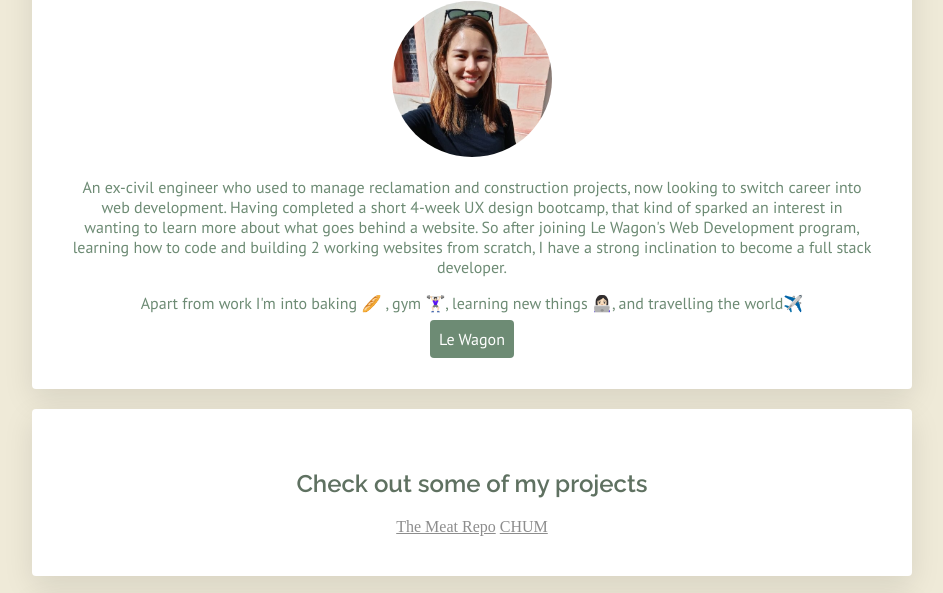
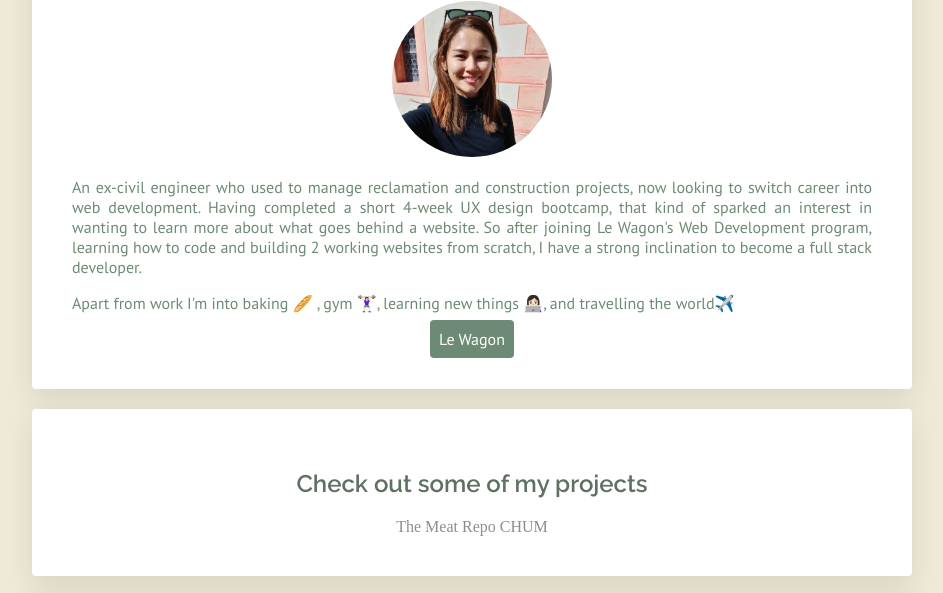
Before and after one commit to ecyl/profile, a plain HTML site: page index.html in a window 1280 px wide. Shown: the part 160-753 px from the top of the page, without its empty margins (168-1111 px from the left). Drawn offline with Linux system fonts and the light colour scheme.

Commit message:
removed text decoration on project links

```diff
--- a/style.css
+++ b/style.css
@@ -5,8 +5,8 @@ body {
 }
 
 img {
-    width: 160px;
-    border-radius: 50%;
+  width: 160px;
+  border-radius: 50%;
 }
 
 h1,h2 {
@@ -17,11 +17,13 @@ h1,h2 {
 p {
   font-family: 'PT Sans', sans-serif;
   color: #6D8B74;
+  text-align: justify;
 }
 
 a {
   color: rgb(141, 141, 141);
   font-size: medium;
+  text-decoration: none;
 }
 
 a:hover {
```
